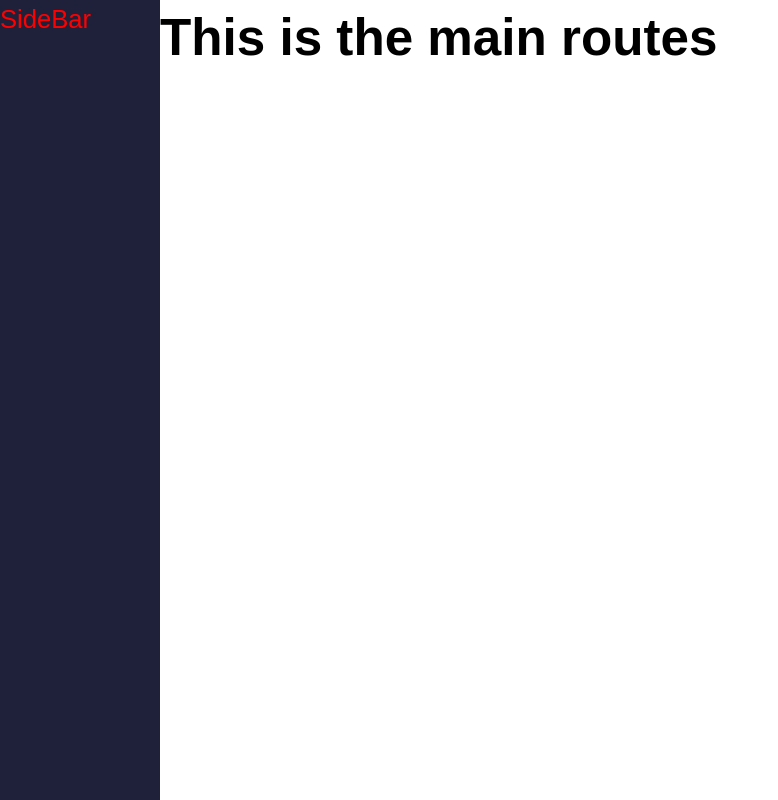
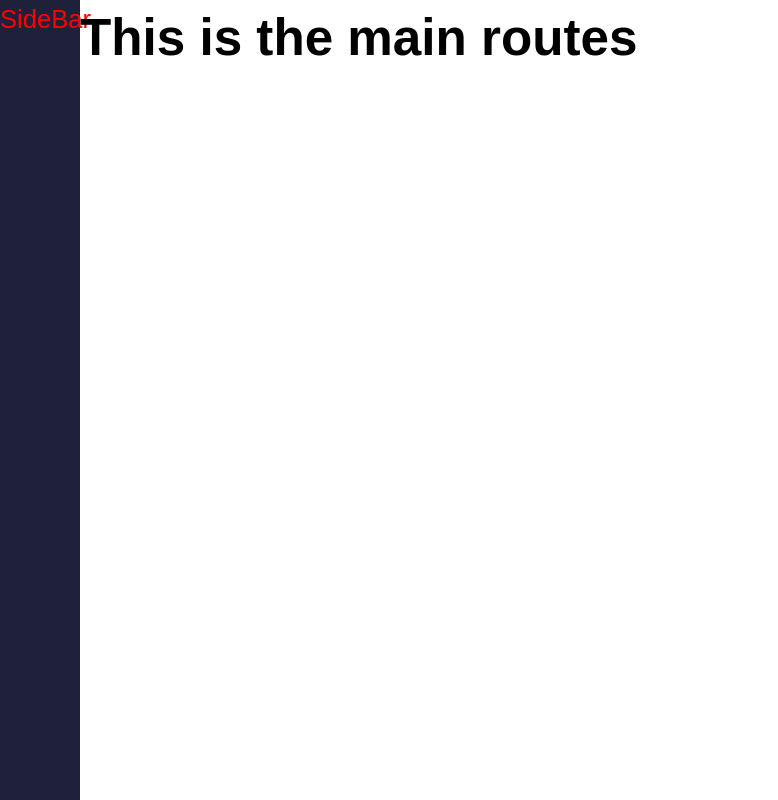
Before and after one commit to codehass/invoice-app-frontend, a React (Vite) app: page / in a window 1280 px wide. Shown: the whole page, without its empty margins (0-778 px from the left). Built offline with nearby package versions, Linux system fonts and the light colour scheme.

Commit message:
change styling

```diff
--- a/src/styles/GlobalStyles.js
+++ b/src/styles/GlobalStyles.js
@@ -5,6 +5,7 @@ const GlobalStyles = createGlobalStyle`:root{
   --color-gray-0: #18212f;
   --color-gray-50: #111827;
   --color-gray-100:  #1F213A;
+  --color-brand-100: #e0e7ff;
 
     *,
   *::before,
--- a/src/ui/AppLayout.jsx
+++ b/src/ui/AppLayout.jsx
@@ -4,15 +4,13 @@ import SideBar from "./SideBar";
 
 const StyledLayout = styled.div`
 	display: grid;
-	grid-template-columns: 10rem 1fr;
+	grid-template-columns: 5rem 1fr;
 	grid-template-rows: auto;
 	height: 100vh;
 `;
 
 const Main = styled.div`
-	/* background: #fafa91; */
 	max-width: 120rem;
-	/* width: 100%; */
 `;
 
 function AppLayout() {
```
